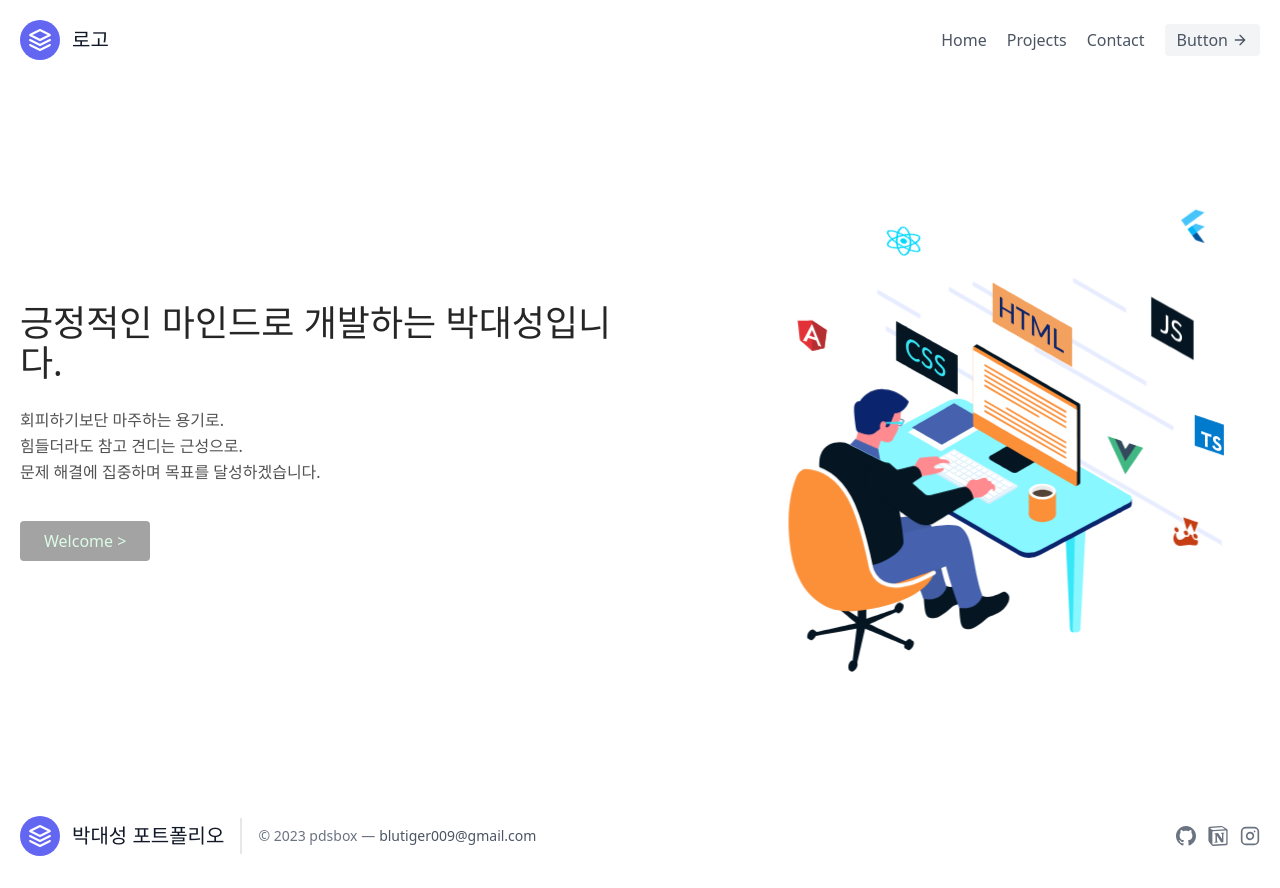
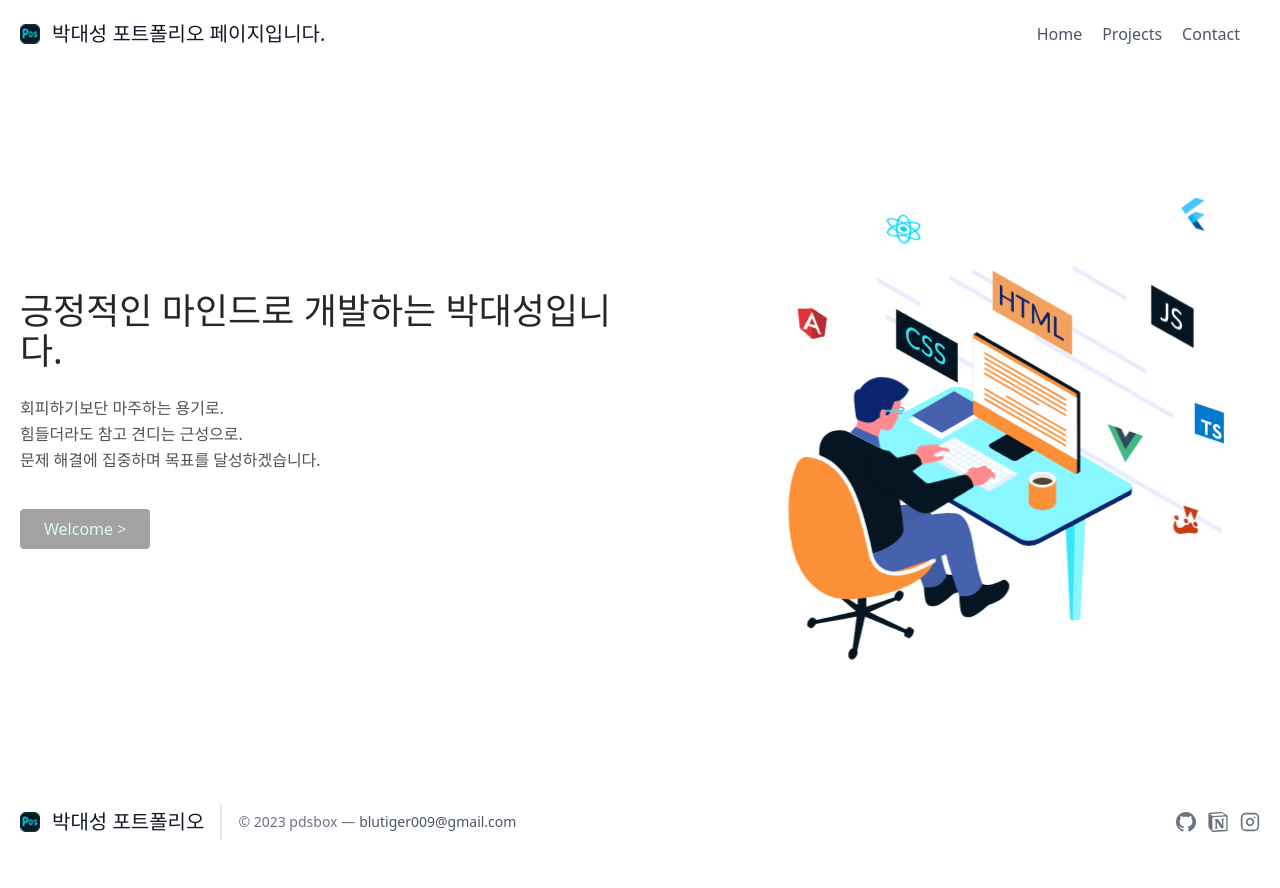
Before and after one commit to pdsbox/next-js-portfolio, a Next.js app: page /Home in a window 1280 px wide. Built offline with nearby package versions, Linux system fonts and the light colour scheme; some icons are missing.

Commit message:
update logo image

```diff
--- a/components/Footer.tsx
+++ b/components/Footer.tsx
@@ -1,12 +1,12 @@
 import Link from "next/link"
+import Image from "next/image"
+import icon from "public/icon16.png"
 export default function Footer() {
     return (
         <footer className="text-gray-600 body-font">
             <div className="container px-5 py-8 mx-auto flex items-center sm:flex-row flex-col">
                 <span className="flex title-font font-medium items-center md:justify-start justify-center text-gray-900">
-                    <svg xmlns="http://www.w3.org/2000/svg" fill="none" stroke="currentColor" stroke-linecap="round" stroke-linejoin="round" stroke-width="2" className="w-10 h-10 text-white p-2 bg-indigo-500 rounded-full" viewBox="0 0 24 24">
-                        <path d="M12 2L2 7l10 5 10-5-10-5zM2 17l10 5 10-5M2 12l10 5 10-5"></path>
-                    </svg>
+                    <Image src={icon} alt="img" width="20" quality={100} />
                     <span className="ml-3 text-xl">박대성 포트폴리오</span>
                 </span>
                 <p className="text-sm text-gray-500 sm:ml-4 sm:pl-4 sm:border-l-2 sm:border-gray-200 sm:py-2 sm:mt-0 mt-4">© 2023 pdsbox —
--- a/components/Header.tsx
+++ b/components/Header.tsx
@@ -1,24 +1,24 @@
 import Link from "next/link"
+import Image from "next/image"
+import icon from "public/icon16.png"
 export default function Header() {
     return (
         <header className="text-gray-600 body-font">
             <div className="container mx-auto flex flex-wrap p-5 flex-col md:flex-row items-center">
                 <Link href="/" className="flex title-font font-medium items-center text-gray-900 mb-4 md:mb-0">
-                    <svg xmlns="http://www.w3.org/2000/svg" fill="none" stroke="currentColor" stroke-linecap="round" stroke-linejoin="round" stroke-width="2" className="w-10 h-10 text-white p-2 bg-indigo-500 rounded-full" viewBox="0 0 24 24">
-                        <path d="M12 2L2 7l10 5 10-5-10-5zM2 17l10 5 10-5M2 12l10 5 10-5"></path>
-                    </svg>
-                    <span className="ml-3 text-xl">로고</span>
+                    <Image src={icon} alt="img" width="20" quality={100} />
+                    <span className="ml-3 text-xl">박대성 포트폴리오 페이지입니다.</span>
                 </Link>
                 <nav className="md:ml-auto flex flex-wrap items-center text-base justify-center">
                     <Link href="/" className="mr-5 hover:text-gray-900">Home</Link>
                     <Link href="/projects" className="mr-5 hover:text-gray-900">Projects</Link>
-                    <Link href="contact" className="mr-5 hover:text-gray-900">Contact</Link>
+                    <Link href="https://open.kakao.com/o/s1hPQD4e" target="_blank" className="mr-5 hover:text-gray-900">Contact</Link>
                 </nav>
-                <button className="inline-flex items-center bg-gray-100 border-0 py-1 px-3 focus:outline-none hover:bg-gray-200 rounded text-base mt-4 md:mt-0">Button
+                {/* <button className="inline-flex items-center bg-gray-100 border-0 py-1 px-3 focus:outline-none hover:bg-gray-200 rounded text-base mt-4 md:mt-0">Button
                     <svg fill="none" stroke="currentColor" stroke-linecap="round" stroke-linejoin="round" stroke-width="2" className="w-4 h-4 ml-1" viewBox="0 0 24 24">
                         <path d="M5 12h14M12 5l7 7-7 7"></path>
                     </svg>
-                </button>
+                </button> */}
             </div>
         </header>
     )
--- a/pages/_document.tsx
+++ b/pages/_document.tsx
@@ -7,7 +7,7 @@ export default function Document() {
       <Head>
         <meta name="description" content="박대성의 포트폴리오" />
         <meta name="viewport" content="width=device-width, initial-scale=1" />
-        <link rel="icon" href="/favicon.ico" />
+        <link rel="icon" href="/icon16.png" />
         <link rel="stylesheet" href="//cdn.jsdelivr.net/npm/xeicon@2.3.3/xeicon.min.css"></link>
       </Head>
       <body>
--- a/pages/contact.tsx
+++ /dev/null
@@ -1,9 +0,0 @@
-import Layout from "@/components/Layout";
-
-export default function Contact() {
-    return (
-        <Layout>
-            <h2>콘텍트 페이지</h2>
-        </Layout>
-    )
-}
```
Also changed, not shown: public/icon16.png (added).
